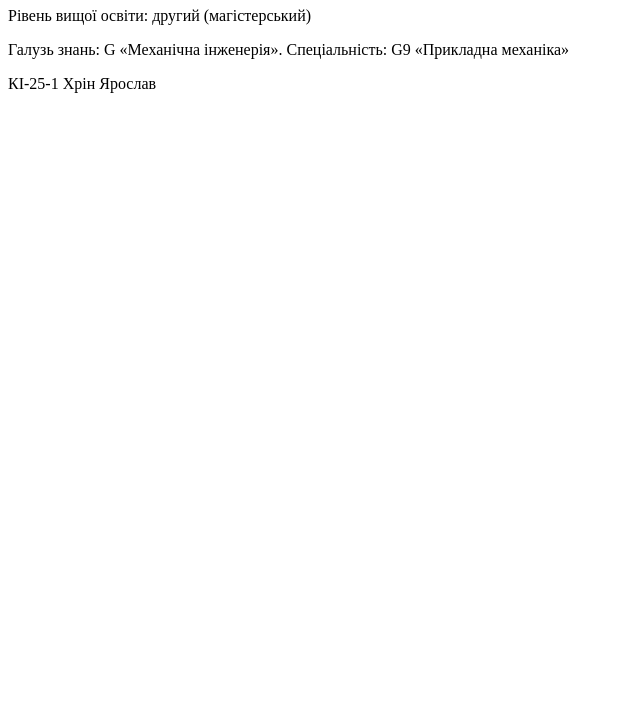
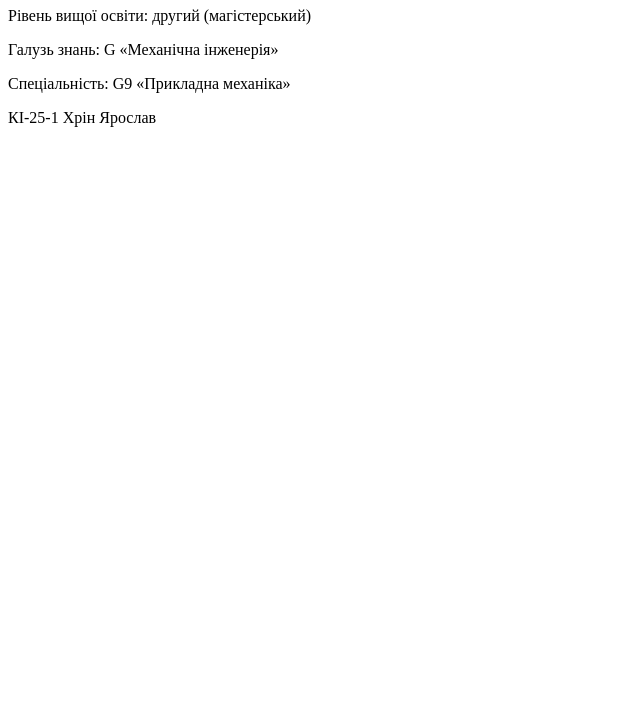
Before and after one commit to yaroslavKI251/web-design-KI-25-1, a plain HTML site: page lab1.html in a window 1280 px wide. Shown: the part 73-800 px from the top of the page, without its empty margins (0-640 px from the left). Drawn offline with Linux system fonts and the light colour scheme.

Commit message:
Update lab1.html

```diff
--- a/lab1.html
+++ b/lab1.html
@@ -8,7 +8,8 @@
 <body>
     <h1>Зварювання та споріднені технології</h1>
     <p>Рівень вищої освіти: другий (магістерський)</p>
-    <p>Галузь знань: G «Механічна інженерія». Спеціальність: G9 «Прикладна механіка»</p>
+    <p>Галузь знань: G «Механічна інженерія»</p>
+    <p>Спеціальність: G9 «Прикладна механіка»</p>
     <p>КІ-25-1 Хрін Ярослав</p>
 </body>
 </html>
```
